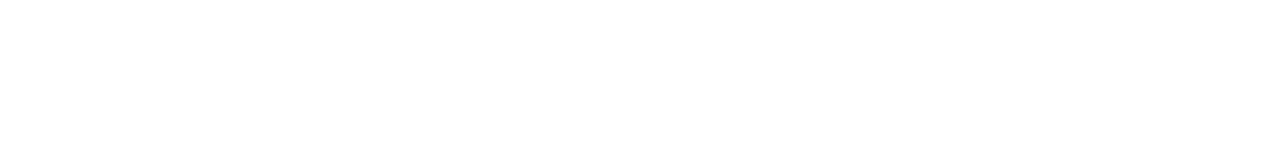
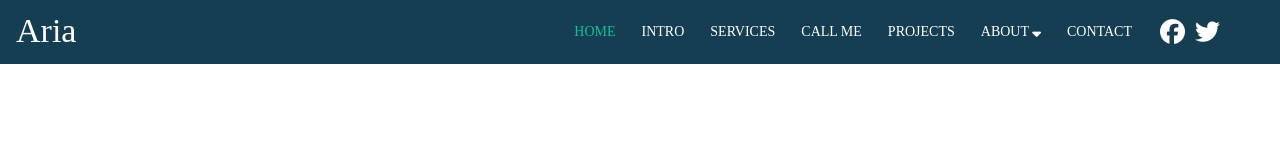
Before and after one commit to revan0706/AlgoAcademyWF-Exam2, a plain HTML site: page index.html in a window 1280 px wide. Drawn offline with Linux system fonts and the light colour scheme.

Commit message:
Header created

```diff
--- /dev/null
+++ b/css/dropDown.css
@@ -0,0 +1,42 @@
+div.dropDown{
+
+}
+div.dropDown > a{
+    padding: 24px 8px;
+    display: block;
+    text-decoration: none;
+    color: white;
+    font-size: 14px;
+}
+div.dropDown > a:hover{
+    color: #14bf98;
+}
+div.dropDown:hover > a{
+    color: #14bf98;
+}
+div.dropDown > div.list{
+position: absolute;
+display: flex;
+flex-direction: column;
+background-color: #153e52;
+padding: 8px;
+transform: translateX(-11px);
+visibility: hidden;
+
+}
+div.dropDown > div.list > a{
+    text-decoration: none;
+    color: white;
+    padding: 8px;
+
+}
+div.dropDown > div.list > a:hover{
+    color: #14bf98;
+}
+div.dropDown > div.list > a.firstChild{
+    border-bottom: 1px solid #2a5d77;
+
+}
+div.dropDown:hover > div.list{
+    visibility: visible;
+}
--- /dev/null
+++ b/css/header.css
@@ -0,0 +1,42 @@
+header {
+  display: flex;
+  flex-direction: row;
+  background-color: #153e52;
+  position: fixed;
+  right: 0;
+  left: 0;
+}
+header > p {
+  flex: 1;
+  margin: 0px;
+  color: white;
+  padding: 12px 16px;
+  font-size: 34px;
+}
+header > nav {
+  display: flex;
+  flex-direction: row;
+  gap: 10px;
+  justify-content: center;
+  margin-right: 60px;
+}
+header > nav > a {
+  padding: 24px 8px;
+  display: block;
+  text-decoration: none;
+  color: white;
+  font-size: 14px;
+}
+header > nav > a.h-hover:hover{
+  color: #14bf98;
+}
+header > nav > a.icon {
+  padding: 19px 0px 0px 0px;
+  font-size: 25px;
+}
+header > nav > a.icon-margin {
+  margin-left: 10px;
+}
+header > nav > a:first-child{
+  color: #14bf98;
+}
--- a/css/index.css
+++ b/css/index.css
@@ -0,0 +1,8 @@
+*{
+    box-sizing: border-box;
+
+}
+body{
+    margin: 0px;
+    padding: 0px;
+}
--- a/index.html
+++ b/index.html
@@ -1,12 +1,40 @@
 <!DOCTYPE html>
 <html lang="en">
-<head>
-    <meta charset="UTF-8">
-    <meta name="viewport" content="width=device-width, initial-scale=1.0">
+  <head>
+    <meta charset="UTF-8" />
+    <meta name="viewport" content="width=device-width, initial-scale=1.0" />
     <title>Document</title>
-    <link rel="stylesheet" href="css/index.css">
-</head>
-<body>
+    <link rel="stylesheet" href="css/index.css" />
+    <link rel="stylesheet" href="css/header.css" />
+    <link rel="stylesheet" href="css/dropDown.css">
+  </head>
+  <body>
+    <header>
+      <p>Aria</p>
+      <nav>
+        <a href="#" class="h-hover">HOME</a>
+        <a href="#" class="h-hover">INTRO</a>
+        <a href="#" class="h-hover">SERVICES</a>
+        <a href="#" class="h-hover">CALL ME</a>
+        <a href="#" class="h-hover">PROJECTS</a>
+        <div class="dropDown">
+          <a href="#" class="h-hover">ABOUT <i class="fa-solid fa-sort-down"></i></a>
+          <div class="list">
+            <a href="#" class="firstChild">TERMS CONDITIONS</a>
+            <a href="#">PRIVACY POLICY</a>
+          </div>
+        </div>
+        <a href="#" class="h-hover">CONTACT</a>
+        <a href="#" class="icon-margin icon"
+          ><i class="fa-brands fa-facebook"></i
+        ></a>
+        <a href="#" class="icon"><i class="fa-brands fa-twitter"></i></a>
+      </nav>
+    </header>
 
-</body>
+    <script
+      src="https://kit.fontawesome.com/c5f8229f0d.js"
+      crossorigin="anonymous"
+    ></script>
+  </body>
 </html>
```
